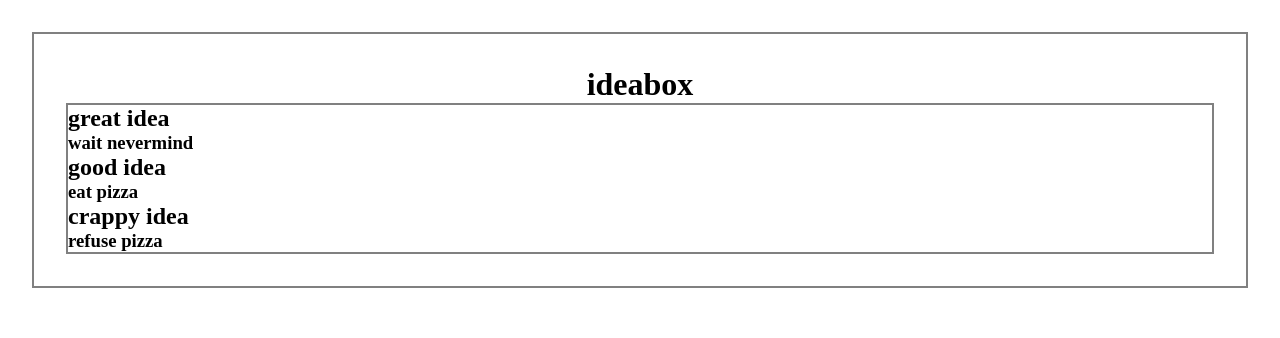
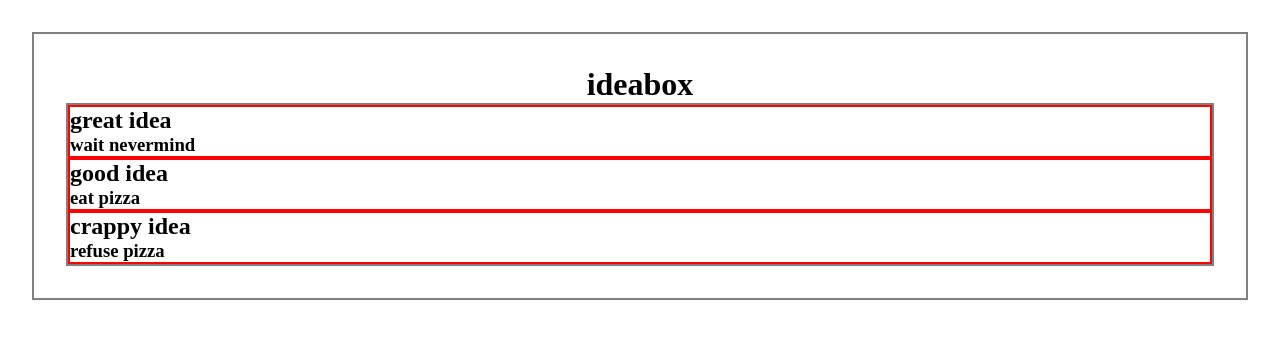
Before and after one commit to christopherchateau/first-vue, a Vue app: page / in a window 1280 px wide. Shown: the top 338 px of the page. Built offline with nearby package versions, Linux system fonts and the light colour scheme.

Commit message:
add Idea component

```diff
--- /dev/null
+++ b/src/components/Idea.vue
@@ -0,0 +1,19 @@
+<template>
+    <div id="idea">
+        <h2>{{ idea.title }}</h2>
+        <h3>{{ idea.text }}</h3>
+    </div>
+</template>
+
+<script>
+export default {
+    name: "Idea",
+    props: ["idea"],
+};
+</script>
+
+<style scoped>
+#idea {
+    border: 2px solid red;
+}
+</style>
--- a/src/components/Ideas.vue
+++ b/src/components/Ideas.vue
@@ -1,15 +1,19 @@
 <template>
     <div id="ideas">
         <div v-bind:key="idea.title" v-for="idea in ideas">
-            <h2>{{ idea.title }}</h2>
-            <h3>{{ idea.text }}</h3>
+            <Idea v-bind:idea="idea" />
         </div>
     </div>
 </template>
 
 <script>
+import Idea from "./Idea.vue";
+
 export default {
     name: "Ideas",
+    components: {
+        Idea,
+    },
     props: ["ideas"],
 };
 </script>
```
